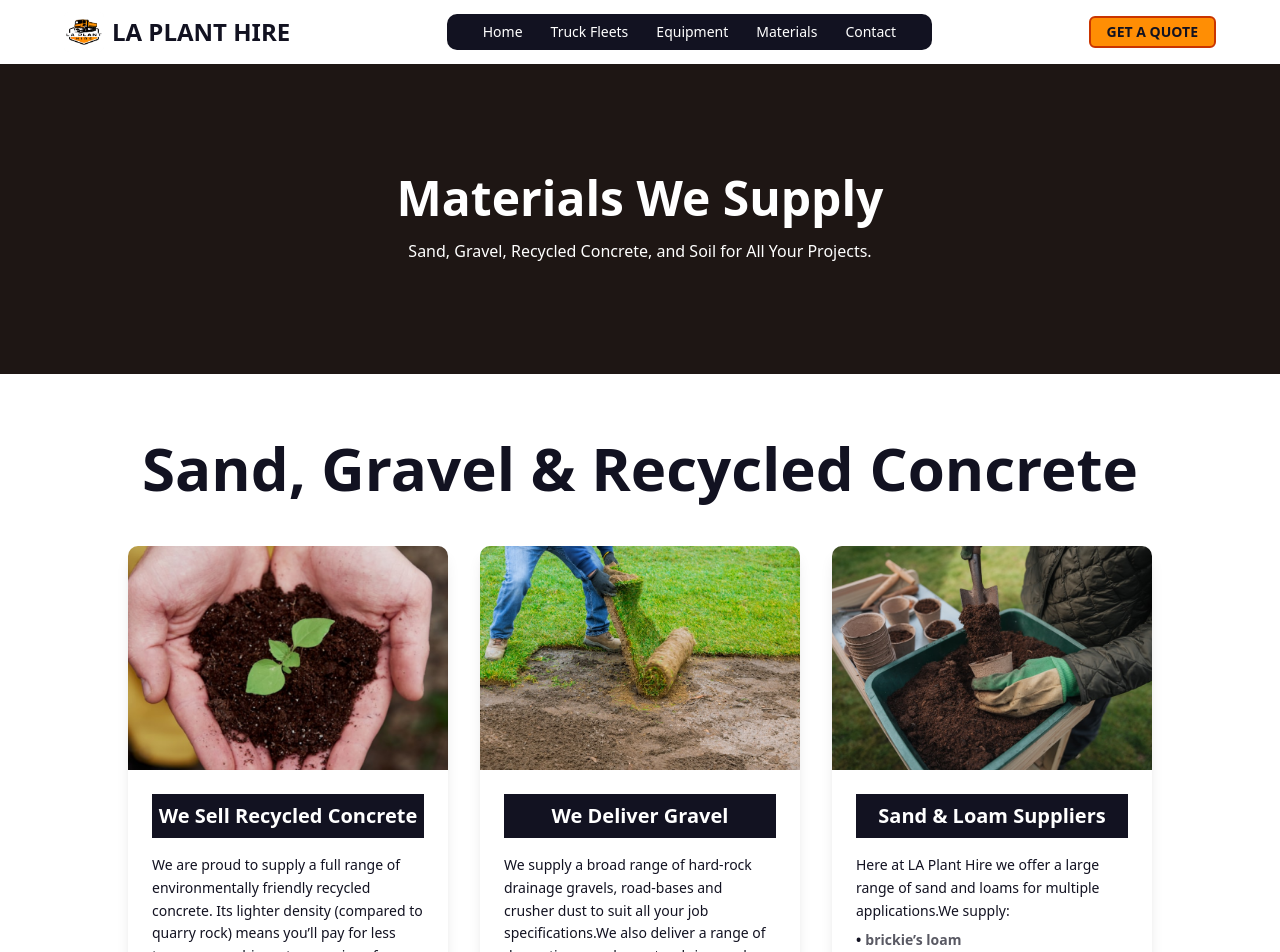
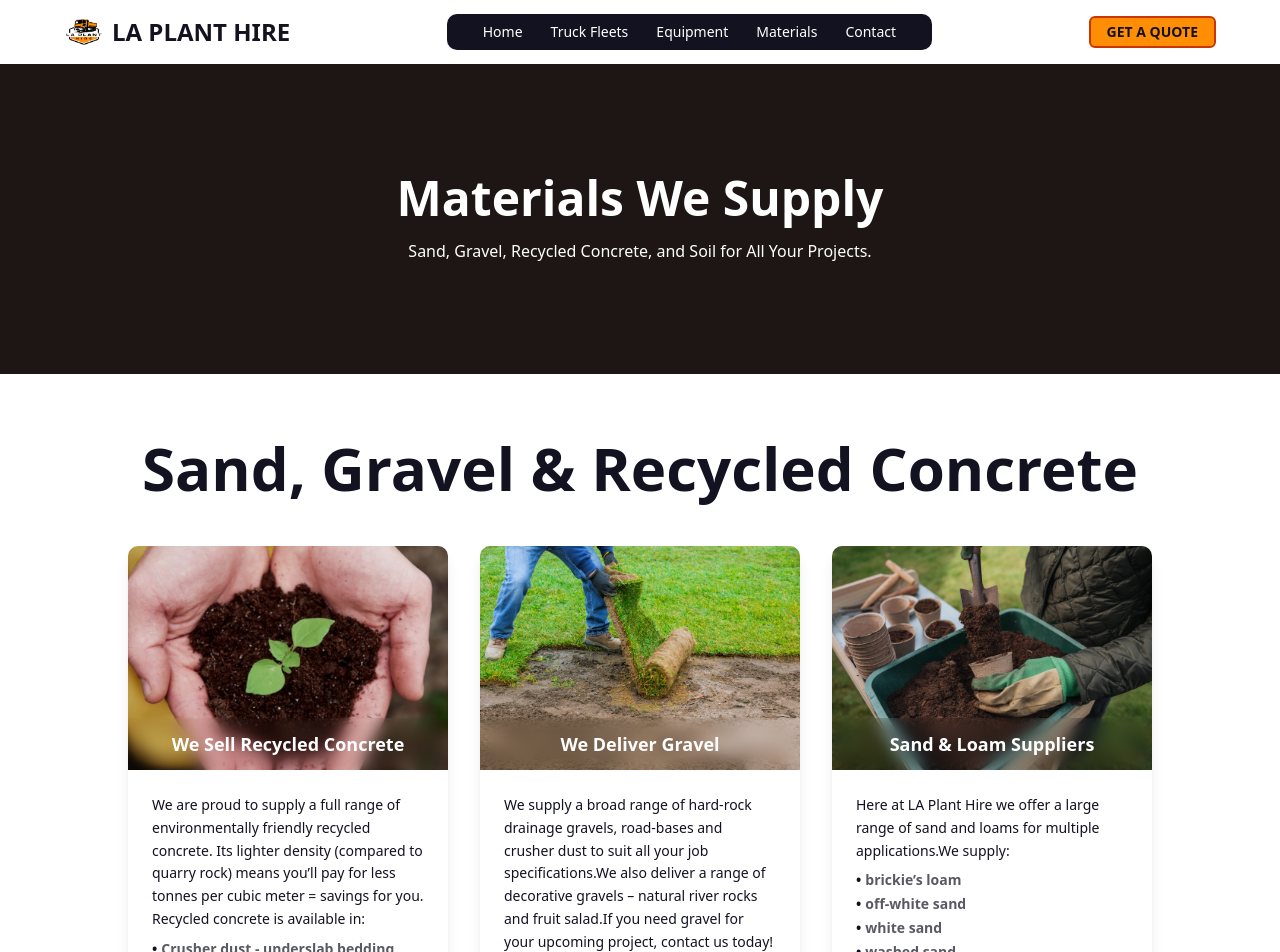
Before and after one commit to Rahul-Mallik-CSE/La-Plant-Hire, a Next.js app: page /materials in a window 1280 px wide. Shown: the top 952 px of the page. Built offline with nearby package versions, Linux system fonts and the light colour scheme.

Commit message:
fix: update MaterialCard component to improve image title overlay and remove redundant title element

```diff
--- a/src/components/MaterialsComponents.tsx/SubComponents/MaterialCard.tsx
+++ b/src/components/MaterialsComponents.tsx/SubComponents/MaterialCard.tsx
@@ -11,7 +11,7 @@ interface MaterialCardProps {
 const MaterialCard = ({ material }: MaterialCardProps) => {
   return (
     <div className="bg-white rounded-lg overflow-hidden shadow-lg hover:shadow-xl transition-shadow duration-300">
-      {/* Image */}
+      {/* Image with Overlayed Title */}
       <div className="relative h-48 md:h-56 w-full">
         <Image
           src={material.image}
@@ -19,15 +19,16 @@ const MaterialCard = ({ material }: MaterialCardProps) => {
           fill
           className="object-cover"
         />
+        {/* Title Overlay with Blur */}
+        <div className="absolute bottom-0 left-0 right-0  backdrop-blur-sm bg-transparent  py-3 px-4">
+          <h3 className="text-base md:text-lg font-bold text-white text-center">
+            {material.title}
+          </h3>
+        </div>
       </div>
 
       {/* Content */}
       <div className="p-4 md:p-6">
-        {/* Title */}
-        <h3 className="text-lg md:text-xl font-bold text-white bg-primary text-center py-2 mb-4">
-          {material.title}
-        </h3>
-
         {/* Description */}
         <p className="text-xs sm:text-sm text-primary mb-2 leading-relaxed">
           {material.description}
```
